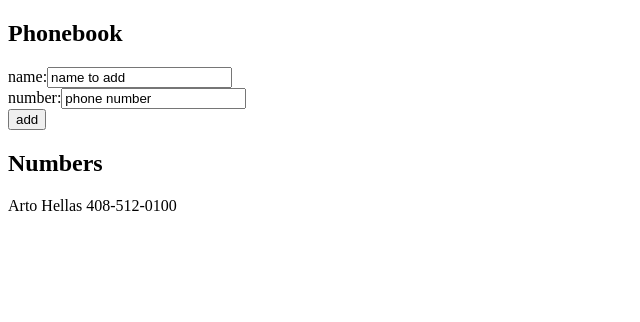
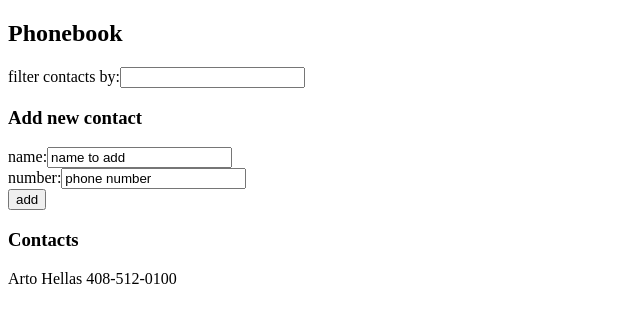
Before and after one commit to andrewdmoore408/full-stack-open-course, a React (Create React App) app in the folder part2/phonebook/: page / in a window 1280 px wide. Shown: the top 322 px of the page, without its empty margins (0-640 px from the left). Built offline with nearby package versions, Linux system fonts and the light colour scheme; the HTML template or start-up script is replaced by a standard one.

Commit message:
Add ability to filter out contacts
The site now includes a text box the user can use to search for particular contacts (and filter out those that don't match). The filtering is done case-insensitively

```diff
--- a/part2/phonebook/src/App.js
+++ b/part2/phonebook/src/App.js
@@ -7,6 +7,12 @@ const App = () => {
   ]);
   const [ newName, setNewName ] = useState('name to add');
   const [ newNumber, setNewNumber ] = useState('phone number');
+  const [ filterBy, setFilterBy ] = useState('');
+  const [ showAllContacts, setShowAllContacts ] = useState(true);
+
+  const contactsToShow = showAllContacts
+    ? persons
+    : persons.filter(person => person.name.toLowerCase().includes(filterBy.toLowerCase()));
 
   const handleAddContact = (event) => {
     event.preventDefault();
@@ -21,6 +27,16 @@ const App = () => {
     }
   };
 
+  const handleFilterChange = (event) => {
+    setFilterBy(event.target.value);
+
+    if (filterBy === '') {
+      setShowAllContacts(true);
+    } else {
+      setShowAllContacts(false);
+    }
+  };
+
   const handleNameChange = (event) => {
     setNewName(event.target.value);
   };
@@ -32,6 +48,8 @@ const App = () => {
   return (
     <div>
       <h2>Phonebook</h2>
+      <span>filter contacts by:</span><input value={filterBy} onChange={handleFilterChange} />
+      <h3>Add new contact</h3>
       <form onSubmit={handleAddContact}>
         <div>
           name:
@@ -51,9 +69,9 @@ const App = () => {
           <button type="submit">add</button>
         </div>
       </form>
-      <h2>Numbers</h2>
+      <h3>Contacts</h3>
       <div>
-        {persons.map(person => <Contact key={person.name} name={person.name} number={person.number}/>)}
+        {contactsToShow.map(person => <Contact key={person.name} name={person.name} number={person.number}/>)}
       </div>
     </div>
   );
```
